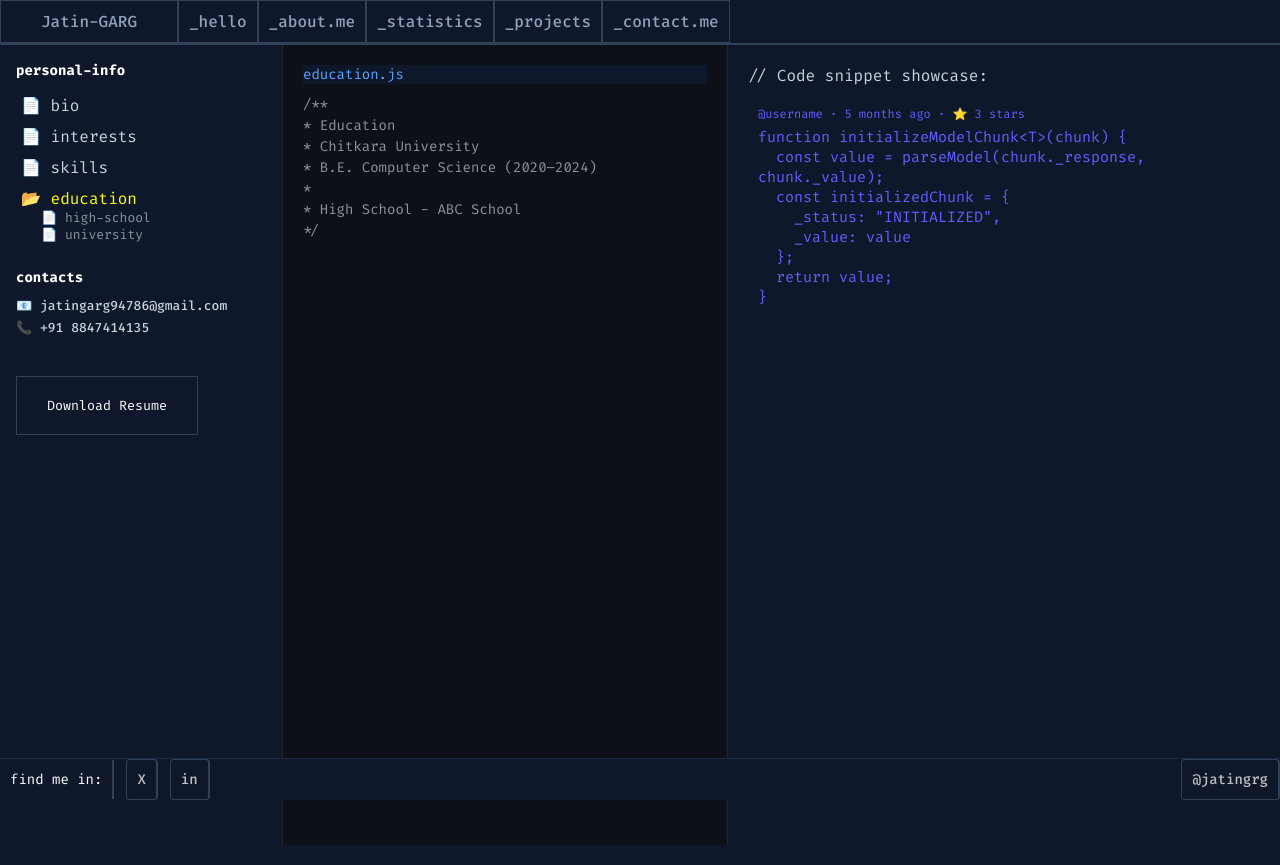
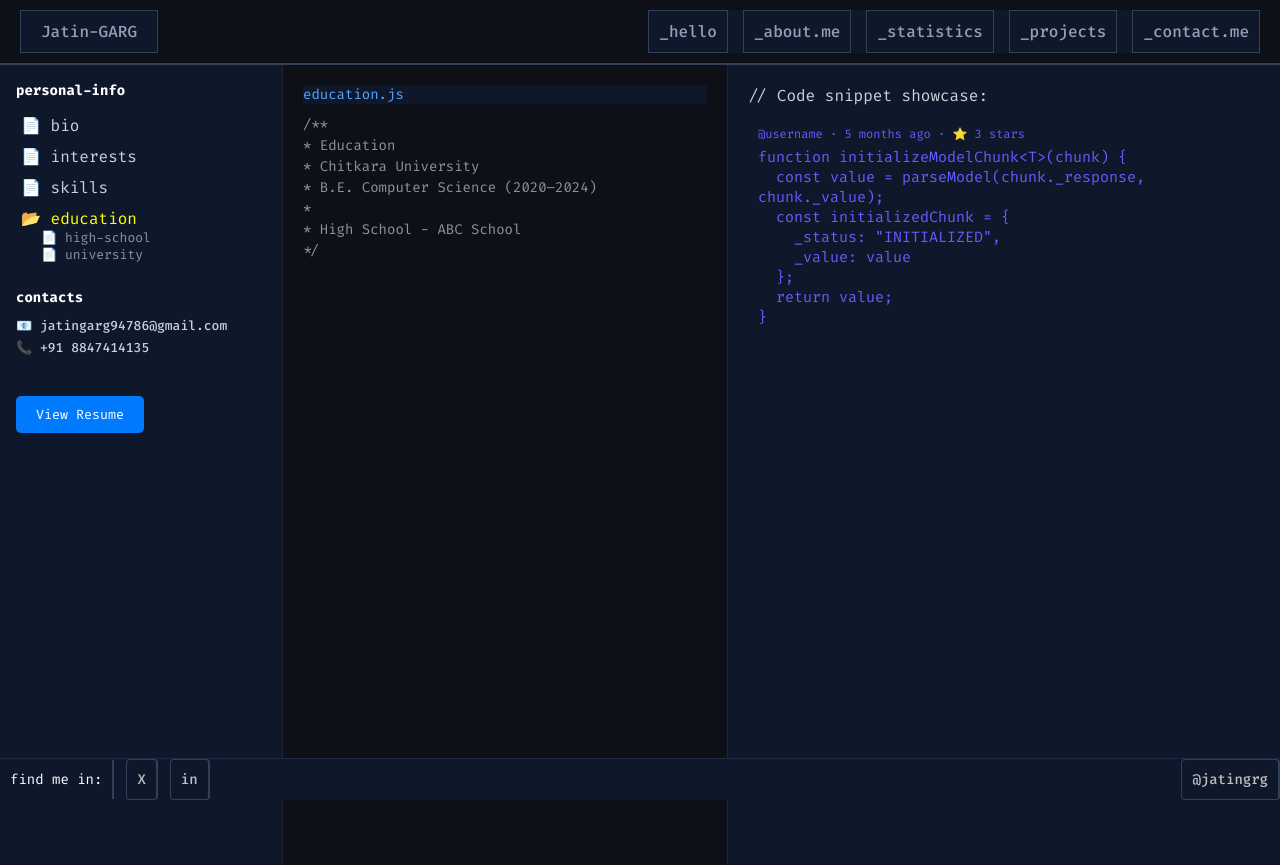
Before and after one commit to jatingrg/myportfolio, a React (Vite) app: page /about in a window 1280 px wide. Built offline with nearby package versions, Linux system fonts and the light colour scheme.

Commit message:
updatingthefile

```diff
--- a/src/Components/Navbar.css
+++ b/src/Components/Navbar.css
@@ -1,26 +1,32 @@
+/* === General Navbar Styles === */
 nav {
   display: flex;
-    border-bottom: 2px solid #314158;
+  align-items: center;
+  justify-content: space-between;
+  border-bottom: 2px solid #314158;
+  background-color: #0d1117;
+  padding: 10px 20px;
+  position: relative;
+  z-index: 10;
+}
 
-}
-.nav-left{
-    text-decoration: none;
-      padding: 10px 40px 10px 40px;
-
+/* Left Brand Name */
+.nav-left {
+  padding: 10px 20px;
   color: #90A1B9;
   font-weight: 500;
   border: 1px solid #314158;
   transition: color 0.3s ease;
 }
+
+/* Links (Desktop & Shared) */
 a {
   text-decoration: none;
-  padding: 10px 10px 10px 10px;
+  padding: 10px;
   color: #90A1B9;
   font-weight: 500;
   border: 1px solid #314158;
-
   transition: color 0.3s ease;
-
   display: inline-block;
 }
 
@@ -29,9 +35,12 @@ nav a:hover {
   border-bottom: 2px solid #FFB86A;
 }
 
+/* Rightmost Link Group */
 .nav-right {
   margin-left: auto;
 }
+
+/* Hamburger Icon (Hidden on Desktop) */
 .hamburger {
   display: none;
   font-size: 28px;
@@ -39,12 +48,16 @@ nav a:hover {
   cursor: pointer;
   margin-left: auto;
 }
+
+/* Nav Links Container (Desktop) */
 .nav-links {
   display: flex;
   flex-direction: row;
   align-items: center;
+  gap: 15px;
 }
 
+/* === Responsive Styles === */
 @media (max-width: 768px) {
   .hamburger {
     display: block;
@@ -62,7 +75,7 @@ nav a:hover {
     z-index: 5;
   }
 
-  .nav-links.active {
+  .nav-links.show {
     display: flex;
   }
 
--- a/src/Components/Navbar.jsx
+++ b/src/Components/Navbar.jsx
@@ -3,7 +3,7 @@ import { Link } from 'react-router-dom';
 import "./Navbar.css";
 
 function Navbar() {
-  const [isOpen, setIsOpen] = useState(true);
+  const [isOpen, setIsOpen] = useState(false); // start closed
 
   return (
     <>
--- a/src/Pages/About.css
+++ b/src/Pages/About.css
@@ -105,6 +105,46 @@
   font-size: 13px;
   white-space: pre-wrap;
 }
+.resume-modal {
+  position: fixed;
+  top: 0;
+  left: 0;
+  width: 100%;
+  height: 100%;
+  background-color: rgba(0, 0, 0, 0.7);
+  display: flex;
+  justify-content: center;
+  align-items: center;
+  z-index: 1000;
+}
+
+.modal-content {
+  background-color: #fff;
+  padding: 20px;
+  border-radius: 12px;
+  width: 80%;
+  max-width: 800px;
+  position: relative;
+}
+
+.close-btn {
+  position: absolute;
+  top: 8px;
+  right: 16px;
+  font-size: 28px;
+  cursor: pointer;
+}
+
+.download-btn {
+  margin-top: 10px;
+  padding: 10px 20px;
+  background-color: #007bff;
+  color: #fff;
+  border: none;
+  border-radius: 6px;
+  cursor: pointer;
+}
+
 
 @media (max-width: 768px) {
   .about-wrapper {
--- a/src/Pages/About.jsx
+++ b/src/Pages/About.jsx
@@ -3,6 +3,7 @@ import "./About.css";
 
 function About() {
   const [selectedFile, setSelectedFile] = useState("education");
+  const [showResumeModal, setShowResumeModal] = useState(false);
 
   const renderContent = () => {
     switch (selectedFile) {
@@ -36,7 +37,6 @@ case "skills":
 * React.js
 * Chakra UI
 
-
 * DSA
 */`;
       default:
@@ -48,22 +48,36 @@ case "skills":
 
   return (
     <div className="about-wrapper">
-
-
       <div className="main-content">
         <div className="sidebar">
           <div className="section-label">personal-info</div>
           <div className="folder-group">
-            <div className={`folder ${selectedFile === "bio" ? "active" : ""}`} onClick={() => setSelectedFile("bio")}>
+            <div
+              className={`folder ${selectedFile === "bio" ? "active" : ""}`}
+              onClick={() => setSelectedFile("bio")}
+            >
               <span>📄</span> bio
             </div>
-            <div className={`folder ${selectedFile === "interests" ? "active" : ""}`} onClick={() => setSelectedFile("interests")}>
+            <div
+              className={`folder ${
+                selectedFile === "interests" ? "active" : ""
+              }`}
+              onClick={() => setSelectedFile("interests")}
+            >
               <span>📄</span> interests
             </div>
-             <div className={`folder ${selectedFile === "interests" ? "active" : ""}`} onClick={() => setSelectedFile("skills")}>
+            <div
+              className={`folder ${selectedFile === "skills" ? "active" : ""}`}
+              onClick={() => setSelectedFile("skills")}
+            >
               <span>📄</span> skills
             </div>
-            <div className={`folder ${selectedFile === "education" ? "active" : ""}`} onClick={() => setSelectedFile("education")}>
+            <div
+              className={`folder ${
+                selectedFile === "education" ? "active" : ""
+              }`}
+              onClick={() => setSelectedFile("education")}
+            >
               <span>📂</span> education
               <div className="subfolder">📄 high-school</div>
               <div className="subfolder">📄 university</div>
@@ -75,18 +89,19 @@ case "skills":
           <div className="contact-info">📞 +91 8847414135</div>
 
           <div className="footer-icons">
-              <a href="/resume.pdf" download>
-    <button style={{
+            <button
+              onClick={() => setShowResumeModal(true)}
+              style={{
                 padding: "10px 20px",
-
+                backgroundColor: "#007bff",
                 color: "#fff",
                 border: "none",
                 borderRadius: "5px",
-    cursor: "pointer"
-  }}>
-    Download Resume
+                cursor: "pointer",
+              }}
+            >
+              View Resume
             </button>
-</a>
           </div>
         </div>
 
@@ -98,7 +113,9 @@ case "skills":
         <div className="snippet-showcase">
           <p>// Code snippet showcase:</p>
           <div className="snippet">
-            <p className="snippet-meta">@username · 5 months ago · ⭐ 3 stars</p>
+            <p className="snippet-meta">
+              @username · 5 months ago · ⭐ 3 stars
+            </p>
             <pre className="code-snippet">
 {`function initializeModelChunk<T>(chunk) {
   const value = parseModel(chunk._response, chunk._value);
@@ -112,6 +129,27 @@ case "skills":
           </div>
         </div>
       </div>
+
+      {/* Resume Modal */}
+      {showResumeModal && (
+        <div className="resume-modal">
+          <div className="modal-content">
+            <span className="close-btn" onClick={() => setShowResumeModal(false)}>
+              &times;
+            </span>
+            <h3>My Resume</h3>
+            <iframe
+              src="/resume.pdf"
+              title="Resume Preview"
+              width="100%"
+              height="500px"
+            ></iframe>
+            <a href="/resume.pdf" download>
+              <button className="download-btn">Download Resume</button>
+            </a>
+          </div>
+        </div>
+      )}
     </div>
   );
 }
```
Lines whose indentation alone changed are shown as unchanged.
